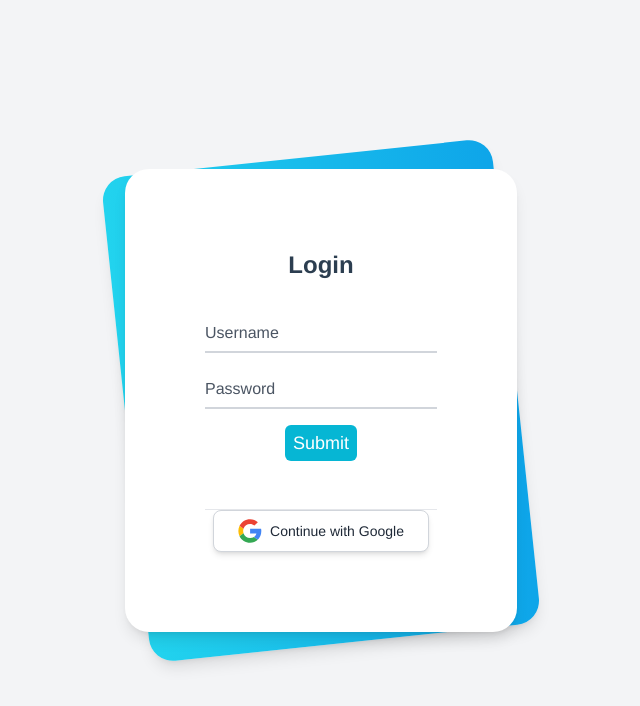
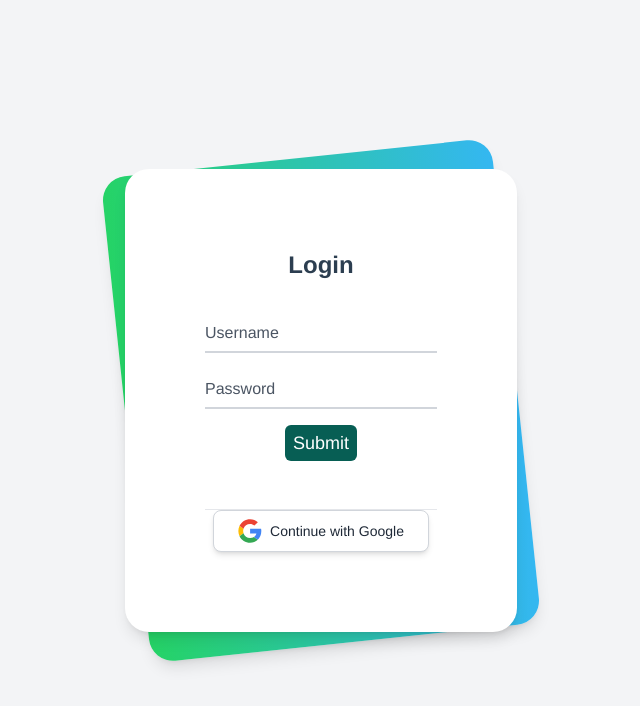
Before and after one commit to farihulrouf/bot_error, a Vue app in the folder frontend/: page /login in a window 1280 px wide. Shown: the top 706 px of the page, without its empty margins (319-959 px from the left). Built offline with nearby package versions, Linux system fonts and the light colour scheme.

Commit message:
login-fe

```diff
--- a/frontend/src/views/LoginBot.vue
+++ b/frontend/src/views/LoginBot.vue
@@ -1,7 +1,7 @@
 <template>
   <div class="min-h-screen bg-gray-100 py-6 flex flex-col justify-center sm:py-12">
     <div class="relative py-3 sm:max-w-xl sm:mx-auto">
-      <div class="absolute inset-0 bg-gradient-to-r from-cyan-400 to-sky-500 shadow-lg transform -skew-y-6 sm:skew-y-0 sm:-rotate-6 sm:rounded-3xl"></div>
+      <div class="absolute inset-0 bg-gradient-to-r from-[#25D366] to-[#34B7F1] shadow-lg transform -skew-y-6 sm:skew-y-0 sm:-rotate-6 sm:rounded-3xl"></div>
       <div class="relative px-4 py-10 bg-white shadow-lg sm:rounded-3xl sm:p-20">
         <div class="max-w-md mx-auto">
           <div>
@@ -19,7 +19,7 @@
                   <label for="password" class="absolute left-0 -top-3.5 text-gray-600 text-sm peer-placeholder-shown:text-base peer-placeholder-shown:text-gray-440 peer-placeholder-shown:top-2 transition-all peer-focus:-top-3.5 peer-focus:text-gray-600 peer-focus:text-sm">Password</label>
                 </div>
                 <div class="relative">
-                  <button class="bg-cyan-500 text-white rounded-md px-2 py-1" type="submit">Submit</button>
+                  <button class="bg-[#075E54] text-white rounded-md px-2 py-1" type="submit">Submit</button>
                 </div>
                 <p v-if="errorMessage" class="text-red-500 text-xs italic mt-4">{{ errorMessage }}</p>
               </div>
```
